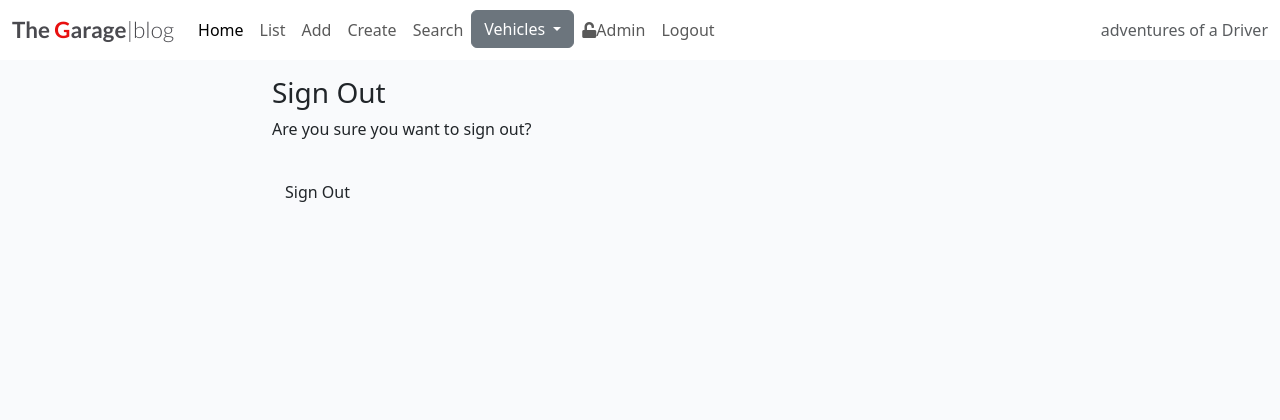
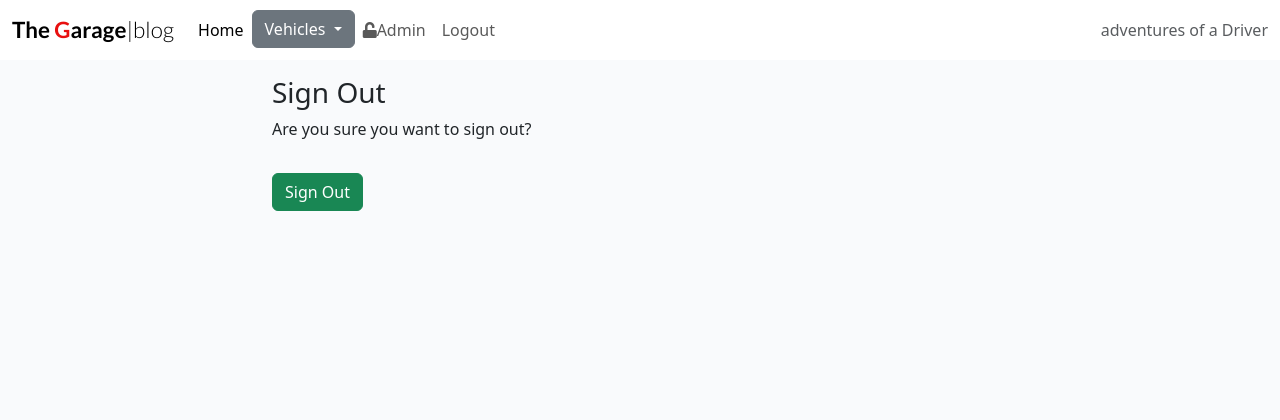
Before and after one commit to ian-IBCIRL/IB-PP4-MVP, a Django app: page /accounts/logout/ in a window 1280 px wide. Shown: the top 420 px of the page. Run offline with Django 3.2, Linux system fonts and the light colour scheme; the visitor is signed in with stand-in values (Sample User, id 1).

Commit message:
updated menus, aria colours  and submit buttons

```diff
--- a/garageblog/settings.py
+++ b/garageblog/settings.py
@@ -38,7 +38,7 @@ TEMPLATES_DIR = (
 SECRET_KEY = os.environ.get('SECRET_KEY')
 
 # SECURITY WARNING: don't run with debug turned on in production!
-DEBUG = False
+DEBUG = True
 
 X_FRAME_OPTIONS = 'ALLOW-FROM https://ui.dev/ https://techsini.com/ SAMEORIGIN'
 
--- a/static/css/style.css
+++ b/static/css/style.css
@@ -6,7 +6,7 @@ body {
     font-family: Lato, sans-serif;
     font-size: 1.4rem;
     font-weight: 700;
-    color: #4A4A4F;
+    color: black;
 }
 
 .red-o {
@@ -92,7 +92,7 @@ body {
 
 .post-link {
     text-decoration: none;
-    color: #445261;
+    color: black;
 }
 
 .posthead-link {
--- a/templates/account/login.html
+++ b/templates/account/login.html
@@ -24,7 +24,7 @@
         {% if redirect_field_value %}
         <input type="hidden" name="{{ redirect_field_name }}" value="{{ redirect_field_value }}" >
         {% endif %}
-        <button class="btn btn-signup right" type="submit">{% trans "Sign In" %}</button>
+        <button class="btn btn-success right" type="submit">{% trans "Sign In" %}</button>
       </form>
     </div>
   </div>
--- a/templates/account/logout.html
+++ b/templates/account/logout.html
@@ -21,7 +21,7 @@
         {% if redirect_field_value %}
         <input type="hidden" name="{{ redirect_field_name }}" value="{{ redirect_field_value }}" >
         {% endif %}
-        <button class="btn btn-signup right" type="submit">{% trans 'Sign Out' %}</button>
+        <button class="btn btn-success right" type="submit">{% trans 'Sign Out' %}</button>
       </form>
     </div>
   </div>
--- a/templates/account/signup.html
+++ b/templates/account/signup.html
@@ -22,7 +22,7 @@
         {% if redirect_field_value %}
         <input type="hidden" name="{{ redirect_field_name }}" value="{{ redirect_field_value }}" >
         {% endif %}
-        <button class="btn btn-signup right" type="submit">{% trans "Sign Up" %} &raquo;</button>
+        <button class="btn btn-success right" type="submit">{% trans "Sign Up" %} &raquo;</button>
       </form>
     </div>
   </div>
--- a/templates/base.html
+++ b/templates/base.html
@@ -51,24 +51,13 @@
                         <a class="nav-link active" aria-current="page" href="{% url 'home' %}">Home</a>
                     </li>
                     {% if user.is_authenticated %}
-                    <li class="nav-item">
-                        <a class="nav-link text-red" href="{% url 'home' %}">List</a>
-                    </li>
-                    <li class="nav-item">
-                        <a class="nav-link text-red" href="{% url 'add_vehicle' %}">Add</a>
-                    </li>
-                    <li class="nav-item">
-                        <a class="nav-link text-red" href="{% url 'post-create' %}">Create</a>
-                    </li>
-                    <li class="nav-item">
-                        <a class="nav-link text-red" href="{% url 'post_vehicle_view' %}">Search</a>
-                    </li>
-                    <li class="nav-item dropdown">
+
+                   <li class="nav-item dropdown">
                         <a class="btn btn-secondary dropdown-toggle " href="{% url 'home' %}" role="button"
                             data-bs-toggle="dropdown" aria-expanded="false">
                             Vehicles
                         </a>
-                        <div class="dropdown-menu bg-dark">
+                        <div class="dropdown-menu bg-light">
                             <a class="dropdown-item text-red" href="{% url 'home' %}">List</a>
                             <a class="dropdown-item text-red" href="{% url 'post-create' %}">Create</a>
                         </div>
```
